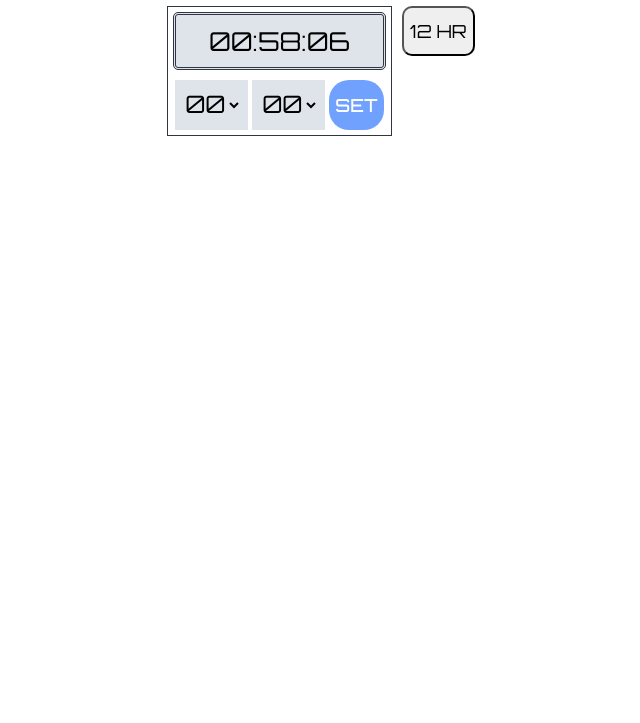
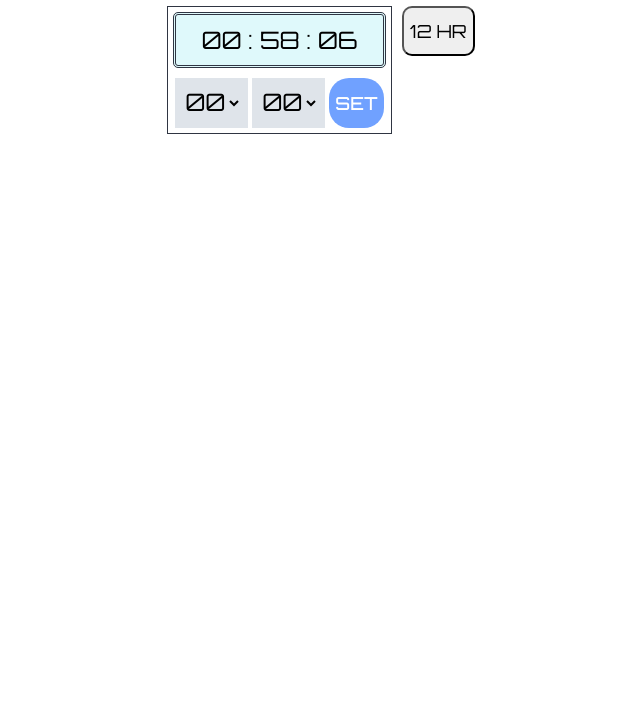
Before and after one commit to mazaherm/alarm, a website: page src/index.html in a window 1280 px wide. Shown: the part 77-800 px from the top of the page, without its empty margins (314-954 px from the left). Drawn offline with Linux system fonts and the light colour scheme.

Commit message:
clock spacing + bg color

```diff
--- a/src/scripts/main.js
+++ b/src/scripts/main.js
@@ -67,11 +67,11 @@ dismissAlarm = () => {
 // Set time format
 setFormat = (hour, mins, secs) => {
   if (timeFormat.innerHTML === '12 hr') {
-    clockElement.innerText = hour + ':' + mins + ':' + secs
+    clockElement.innerText = hour + ' : ' + mins + ' : ' + secs
   } else if (timeFormat.innerHTML === '24 hr') {
     let midday = (hour >= 12) ? "PM" : "AM"
     hour = (hour == 0) ? 12 : ((hour > 12) ? (hour - 12): hour)
-    clockElement.innerText = hour + ':' + mins + ':' + secs + ' ' + midday
+    clockElement.innerText = hour + ' : ' + mins + ' : ' + secs + ' ' + midday
   }
 }
 
--- a/src/styles/scss/_clock.scss
+++ b/src/styles/scss/_clock.scss
@@ -12,6 +12,6 @@
   border-radius: 5px;
   margin: 0 auto 10px;
   padding: 10px;
-  font-size: 26px;
-  background-color: #dfe4ea;
+  font-size: 24px;
+  background-color: #dff9fb;
 }
```
Also changed, not shown: src/styles/css/main.css.
